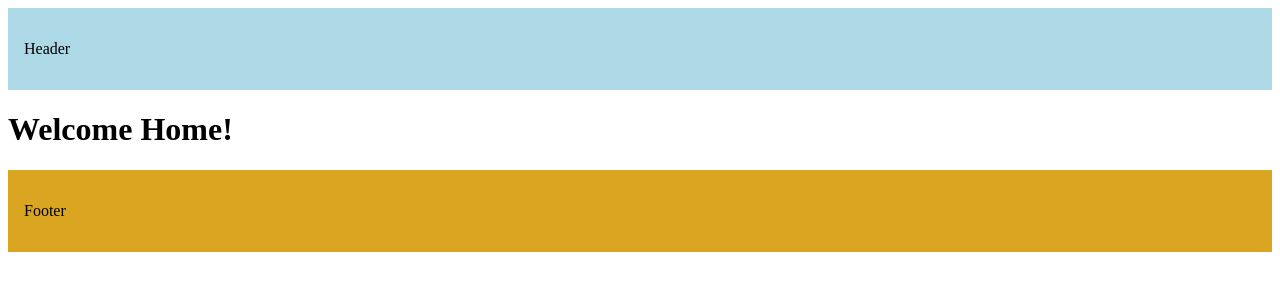
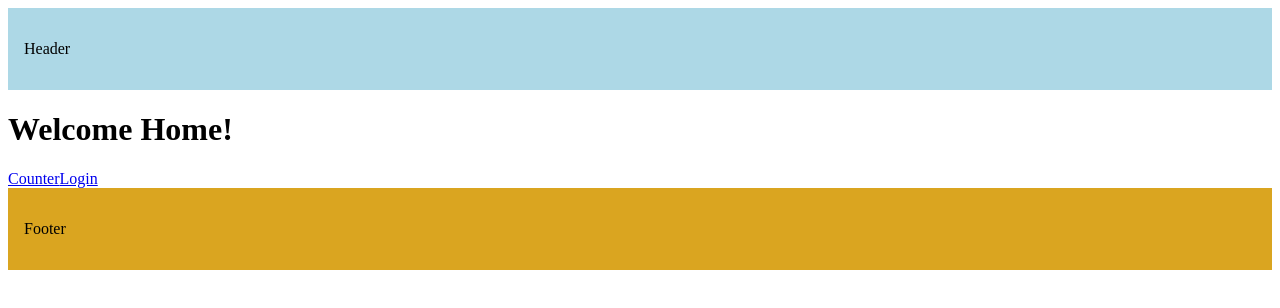
Before and after one commit to natanmuletahunde/next-tut, a Next.js app: page /marketing in a window 1280 px wide. Shown: the top 308 px of the page. Built offline with nearby package versions, Linux system fonts and the light colour scheme.

Commit message:
create  the navigation uinsg the Link

```diff
--- a/src/app/marketing/page.tsx
+++ b/src/app/marketing/page.tsx
@@ -1,3 +1,13 @@
+import Link from 'next/link';
+
 export default function Home(){
-    return <h1>Welcome Home!</h1>
+
+    return (
+        <>
+        <h1>Welcome Home!</h1>
+        <Link href="/counter">Counter</Link>
+        <Link href="/login">Login</Link>
+
+        </>
+    )
 }
```
